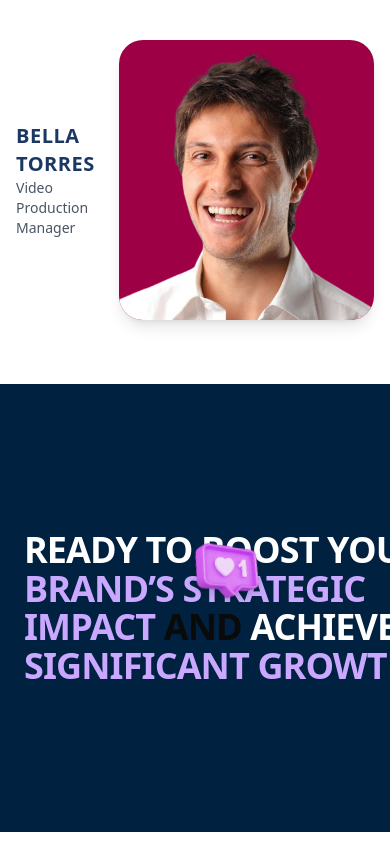
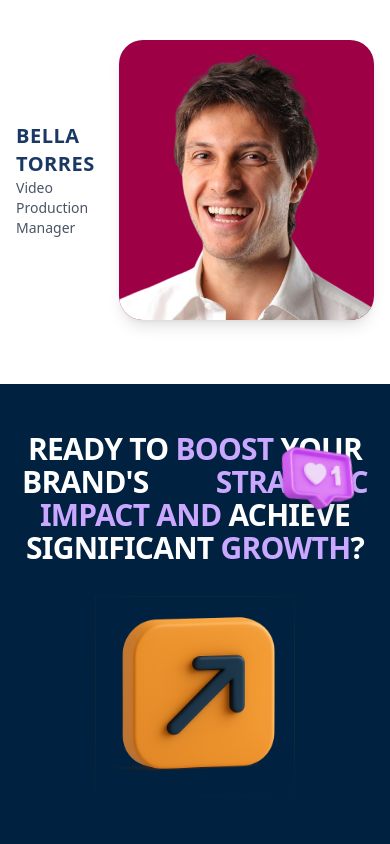
Before and after one commit to Shivam-Prajapati-59/Neurexa_Landing, a Next.js app: page / in a window 390 px wide. Shown: the part 7519-8363 px from the top of the page. Built offline with nearby package versions, Linux system fonts and the light colour scheme.

Commit message:
Completed responisveness

```diff
--- a/src/components/Footer.tsx
+++ b/src/components/Footer.tsx
@@ -6,54 +6,59 @@ const Footer = () => {
     /* deep‑blue backdrop, full‑width */
     <section className="w-full bg-[#002240]">
       {/* layout wrapper */}
-      <div className="mx-auto flex max-w-7xl items-center justify-between gap-10 px-6 py-16 sm:px-10 lg:px-10">
+      <div className="mx-auto flex max-w-7xl flex-col items-center justify-between gap-8 px-4 py-12 sm:px-6 sm:py-16 md:flex-row md:items-start md:gap-10 lg:px-10 xl:items-center">
         {/* ---------- LEFT : HEADLINE ---------- */}
-        <div className="relative max-w-2xl">
-          <h1 className="text-4xl sm:text-5xl lg:text-7xl font-extrabold leading-[1.08] tracking-tight uppercase">
+        <div className="relative w-full max-w-2xl text-center md:text-left">
+          <h1 className="text-3xl font-extrabold leading-[1.1] tracking-tight uppercase sm:text-4xl md:text-5xl lg:text-6xl xl:text-7xl xl:leading-[1.08]">
             {/* line 1 */}
             <span className="block text-white">
-              Ready&nbsp;to&nbsp;boost&nbsp;your
+              Ready&nbsp;to&nbsp;
+              <span className="text-[#caa8ff]">boost</span>
+              &nbsp;your
             </span>
 
             {/* line 2 with overlay icon */}
-            <span className="block relative text-[#caa8ff]">
-              Brand’s&nbsp;Strategic
-              {/* overlay comment/like bubble */}
+            <span className="relative flex flex-col items-center justify-center text-white sm:flex-row sm:justify-start md:flex-row">
+              <span className="block">
+                Brand's&nbsp;
+                <span className="text-[#caa8ff] pl-15">Strategic</span>
+              </span>
+              {/* overlay comment/like bubble - responsive positioning */}
               <Image
                 src="/Comment.png"
                 alt="Like notification"
-                width={70}
-                height={70}
+                width={80}
+                height={80}
                 priority
-                className="absolute -top-8 left-1/2 -translate-x-1/2 rotate-6 drop-shadow-lg"
+                className="absolute -top-6 right-4 rotate-6 drop-shadow-lg sm:-top-8 sm:right-8 sm:h-[100px] sm:w-[100px] md:-top-10 md:left-1/2 md:right-auto md:-translate-x-1/2 lg:-top-12 lg:h-[120px] lg:w-[120px]"
               />
             </span>
 
             {/* line 3 */}
             <span className="block">
               <span className="text-[#caa8ff]">Impact</span>
-              &nbsp;and&nbsp;
+              &nbsp;<span className="text-[#caa8ff]">And</span>&nbsp;
               <span className="text-white">Achieve</span>
             </span>
 
             {/* line 4 */}
             <span className="block text-[#caa8ff]">
-              Significant&nbsp;Growth<span className="text-white">?</span>
+              <span className="text-white">Significant</span>&nbsp;Growth
+              <span className="text-white">?</span>
             </span>
           </h1>
         </div>
 
-        {/* ---------- RIGHT : ORANGE SQUARE ---------- */}
+        {/* ---------- RIGHT : FILE ICON ---------- */}
         <div className="shrink-0">
-          <div className="">
-            <Image
-              src="/FileIcon.png" // arrow graphic
-              alt="Up‑right arrow"
-              width={320}
-              height={320}
-              priority
-            />
-          </div>
+          <Image
+            src="/FileIcon.png"
+            alt="File icon graphic"
+            width={200}
+            height={200}
+            priority
+            className="h-auto w-[200px] sm:w-[240px] md:w-[280px] lg:w-[320px]"
+          />
         </div>
       </div>
     </section>
```
